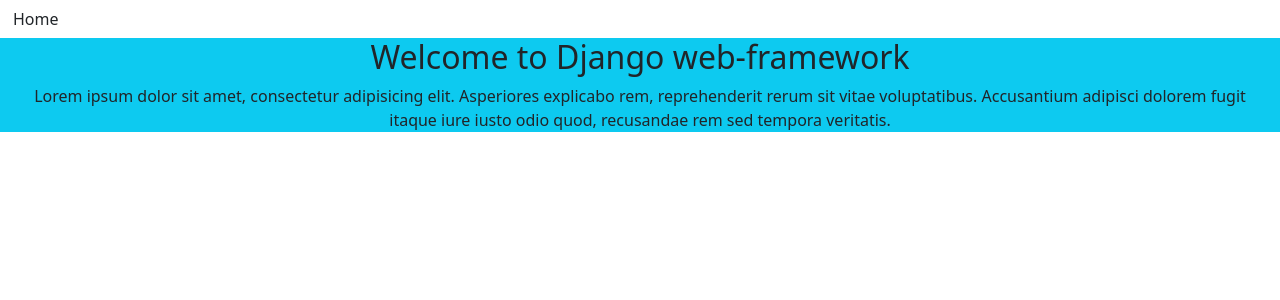
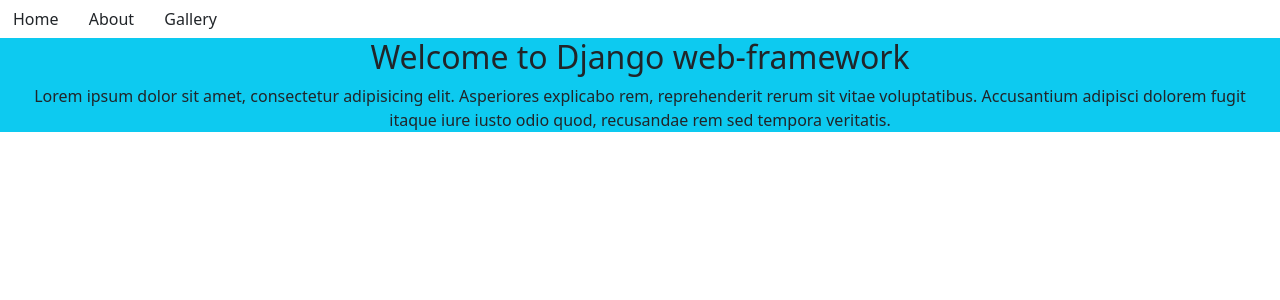
Before and after one commit to Epaphrus/HpDjangoProject, a Django app: page / in a window 1280 px wide. Shown: the top 300 px of the page. Run offline with Django 4.2, Linux system fonts and the light colour scheme; some libraries are stand-ins or nearby versions.

Commit message:
added botton

```diff
--- a/templates/index.html
+++ b/templates/index.html
@@ -11,8 +11,8 @@
 </head>
 <body>
 <button type="button" class="btn">Home</button>
-<button type="button" class="btn"></button>
-<button type="button" class="btn"></button>
+<button type="button" class="btn">About</button>
+<button type="button" class="btn">Gallery</button>
 <div class="container-fluid bg-info text-center">
     <h2>Welcome to Django web-framework</h2>
     <p>
```
